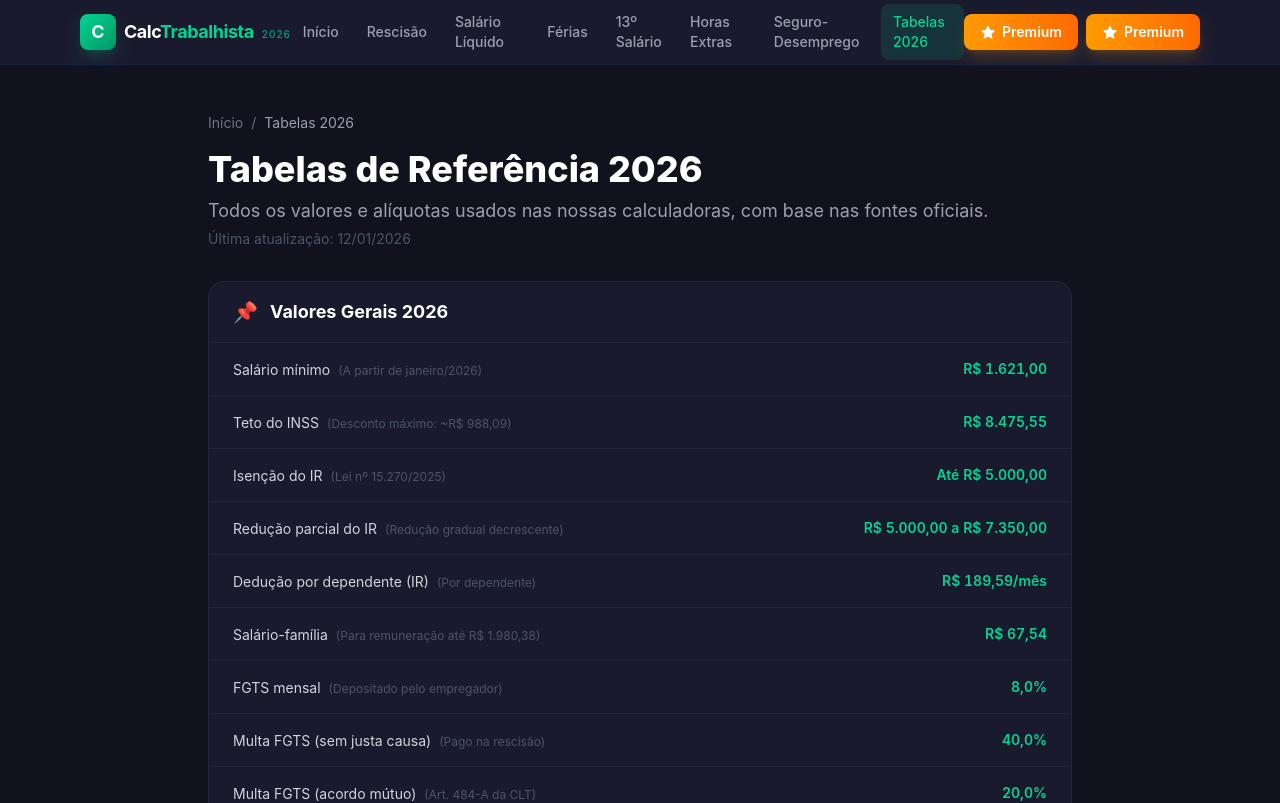
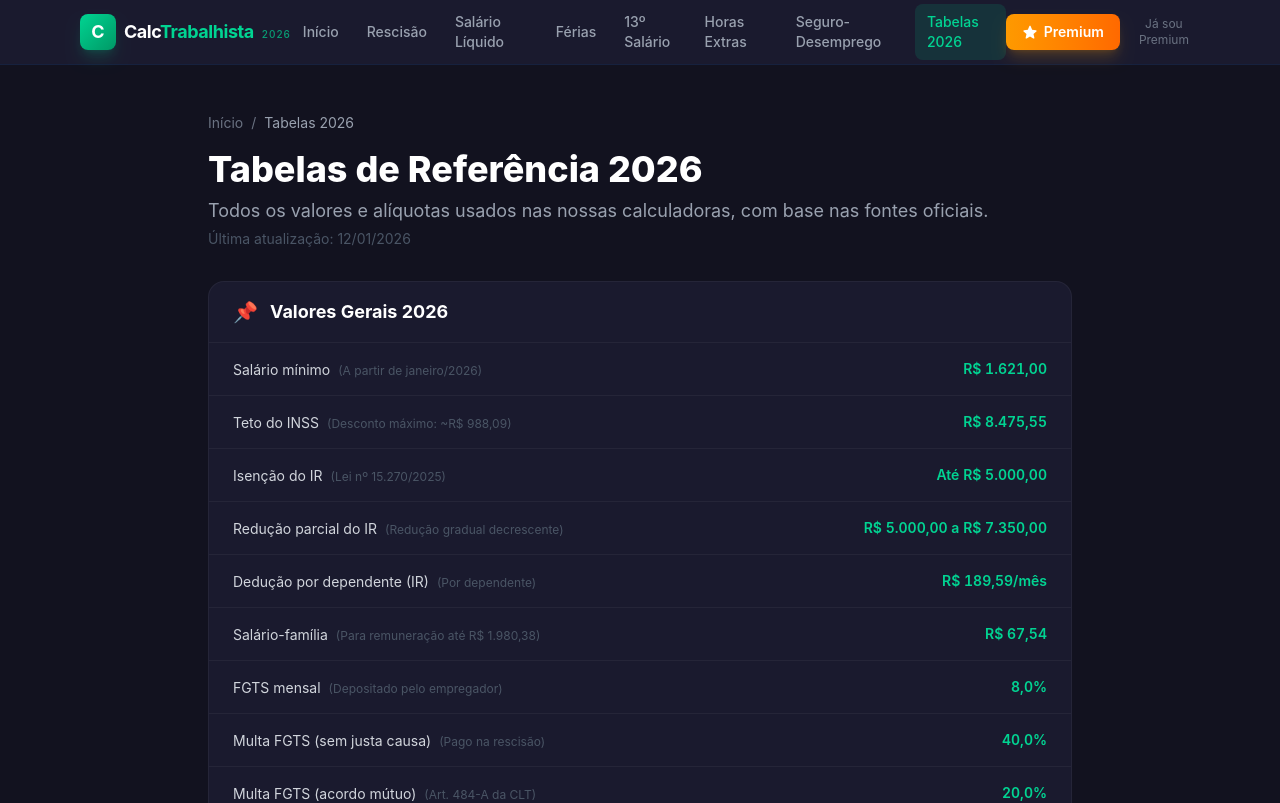
Before and after one commit to mgomespedro/calctrabalhista, a React (Vite) app: page /tabelas in a window 1280 px wide. Shown: the top 803 px of the page. Built offline with nearby package versions, Linux system fonts and the light colour scheme.

Commit message:
fix 2: botão premium

```diff
--- a/src/components/Header.jsx
+++ b/src/components/Header.jsx
@@ -49,8 +49,8 @@ export default function Header() {
                   key={item.path}
                   to={item.path}
                   className={`px-3 py-2 rounded-lg text-sm font-medium transition-all duration-200 ${location.pathname === item.path
-                    ? 'bg-emerald-500/15 text-emerald-400'
-                    : 'text-gray-400 hover:text-white hover:bg-white/5'
+                      ? 'bg-emerald-500/15 text-emerald-400'
+                      : 'text-gray-400 hover:text-white hover:bg-white/5'
                     }`}
                 >
                   {item.name}
@@ -62,14 +62,12 @@ export default function Header() {
             <div className="hidden lg:flex items-center gap-2">
               {isPremium ? (
                 <>
-                  {/* Badge Premium ativo */}
                   <div className="flex items-center gap-1.5 bg-emerald-500/10 border border-emerald-500/20 text-emerald-400 text-xs font-semibold px-3 py-1.5 rounded-lg">
                     <svg xmlns="http://www.w3.org/2000/svg" viewBox="0 0 20 20" fill="currentColor" className="w-3.5 h-3.5">
                       <path fillRule="evenodd" d="M10.868 2.884c-.321-.772-1.415-.772-1.736 0l-1.83 4.401-4.753.381c-.833.067-1.171 1.107-.536 1.651l3.62 3.102-1.106 4.637c-.194.813.691 1.456 1.405 1.02L10 15.591l4.069 2.485c.713.436 1.598-.207 1.404-1.02l-1.106-4.637 3.62-3.102c.635-.544.297-1.584-.536-1.65l-4.752-.382-1.831-4.401Z" clipRule="evenodd" />
                     </svg>
                     Premium ativo
                   </div>
-                  {/* Botão logout */}
                   <button
                     onClick={logout}
                     title={`Sair (${sessao?.email})`}
@@ -80,7 +78,6 @@ export default function Header() {
                 </>
               ) : (
                 <>
-                  {/* Botão Assinar */}
                   <Link
                     to="/premium"
                     className="inline-flex items-center gap-1.5 bg-gradient-to-r from-amber-500 to-orange-500 hover:from-amber-400 hover:to-orange-400 text-white text-sm font-semibold px-4 py-2 rounded-lg shadow-lg shadow-amber-500/20 hover:shadow-amber-500/40 transition-all duration-200"
@@ -90,17 +87,13 @@ export default function Header() {
                     </svg>
                     Premium
                   </Link>
-                  {/* Link discreto Já sou Premium */}
                   <button
                     onClick={() => setModalOpen(true)}
-                    title="Já sou Premium? Clique para fazer login"
-                    className="inline-flex items-center gap-1.5 bg-gradient-to-r from-amber-500 to-orange-500 hover:from-amber-400 hover:to-orange-400 text-white text-sm font-semibold px-4 py-2 rounded-lg shadow-lg shadow-amber-500/20 hover:shadow-amber-500/40 transition-all duration-200"
+                    className="text-gray-500 hover:text-gray-300 text-xs px-2 py-1.5 rounded-lg hover:bg-white/5 transition-all"
                   >
-                    <svg xmlns="http://www.w3.org/2000/svg" viewBox="0 0 20 20" fill="currentColor" className="w-4 h-4">
-                      <path fillRule="evenodd" d="M10.868 2.884c-.321-.772-1.415-.772-1.736 0l-1.83 4.401-4.753.381c-.833.067-1.171 1.107-.536 1.651l3.62 3.102-1.106 4.637c-.194.813.691 1.456 1.405 1.02L10 15.591l4.069 2.485c.713.436 1.598-.207 1.404-1.02l-1.106-4.637 3.62-3.102c.635-.544.297-1.584-.536-1.65l-4.752-.382-1.831-4.401Z" clipRule="evenodd" />
-                    </svg>
-                    Premium
-                  </button>                </>
+                    Já sou Premium
+                  </button>
+                </>
               )}
             </div>
 
@@ -132,8 +125,8 @@ export default function Header() {
                     to={item.path}
                     onClick={() => setMenuOpen(false)}
                     className={`px-3 py-2.5 rounded-lg text-sm font-medium transition-all duration-200 ${location.pathname === item.path
-                      ? 'bg-emerald-500/15 text-emerald-400'
-                      : 'text-gray-400 hover:text-white hover:bg-white/5'
+                        ? 'bg-emerald-500/15 text-emerald-400'
+                        : 'text-gray-400 hover:text-white hover:bg-white/5'
                       }`}
                   >
                     {item.name}
```
